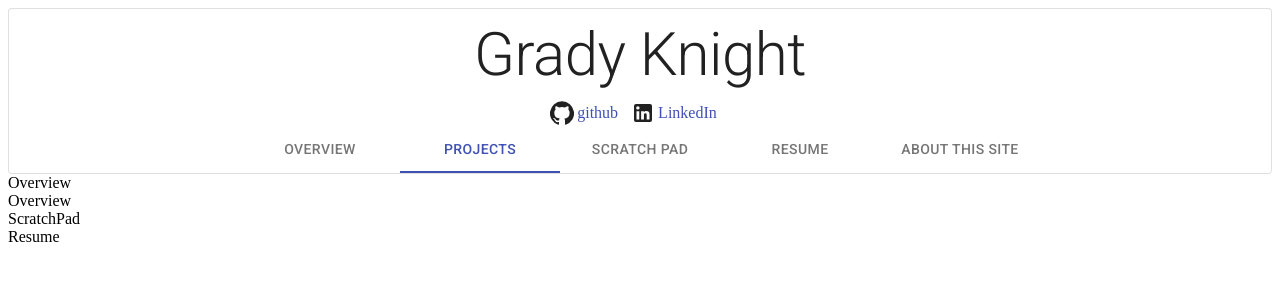
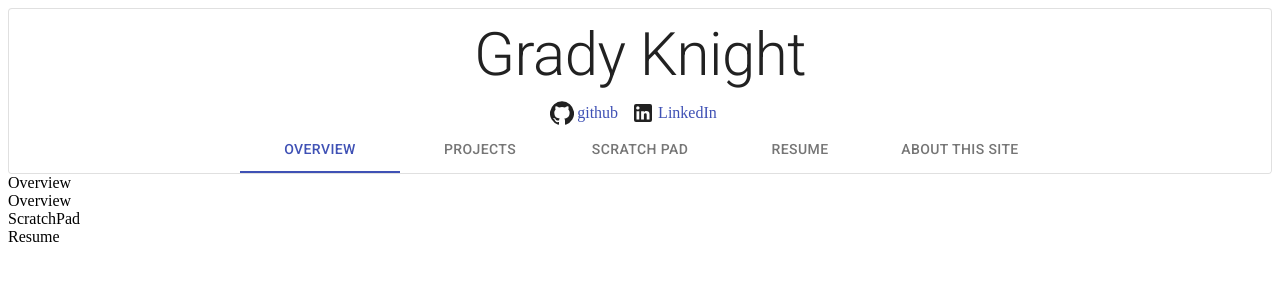
Before and after one commit to gradybknight/scratch-pad, a React (Create React App) app: page / in a window 1280 px wide. Shown: the top 300 px of the page. Built offline with nearby package versions, Linux system fonts and the light colour scheme.

Commit message:
connects state to main app

```diff
--- a/src/App.tsx
+++ b/src/App.tsx
@@ -1,4 +1,10 @@
 import React from 'react';
+import { useSelector, useDispatch } from 'react-redux';
+import { RootState } from './redux/rootReducer';
+import {
+	setCurrentTab,
+	setModalVisibility,
+} from './redux/globalUserInterfaceSlice';
 
 import Paper from '@material-ui/core/Paper';
 
@@ -11,17 +17,23 @@ import { Resume } from './screens/Resume';
 import { ContactInfo } from './components/ContactInfo';
 
 const App: React.FC = () => {
+	const dispatch = useDispatch;
+	const { isModalVisible, tabIndex } = useSelector(
+		(state: RootState) => state.globalUserInterface
+	);
+
 	return (
 		<div>
 			<Paper elevation={0} variant="outlined">
 				<Header />
 				<ContactInfo />
-				<NavBar selectedTab={1} />
+				<NavBar selectedTab={tabIndex} />
 			</Paper>
 			<Overview />
 			<Projects />
 			<ScratchPad />
 			<Resume />
+			{isModalVisible ? <h1>MODAL</h1> : null}
 		</div>
 	);
 };
```
